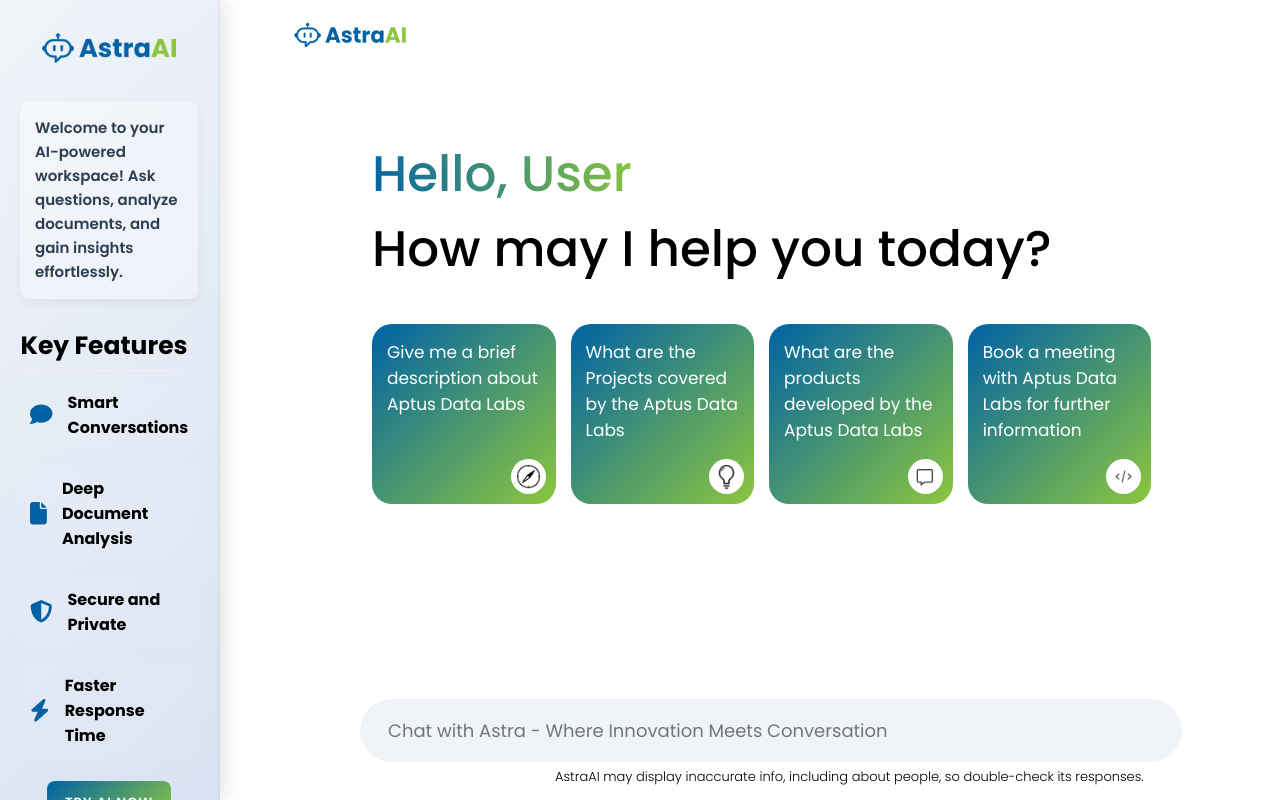
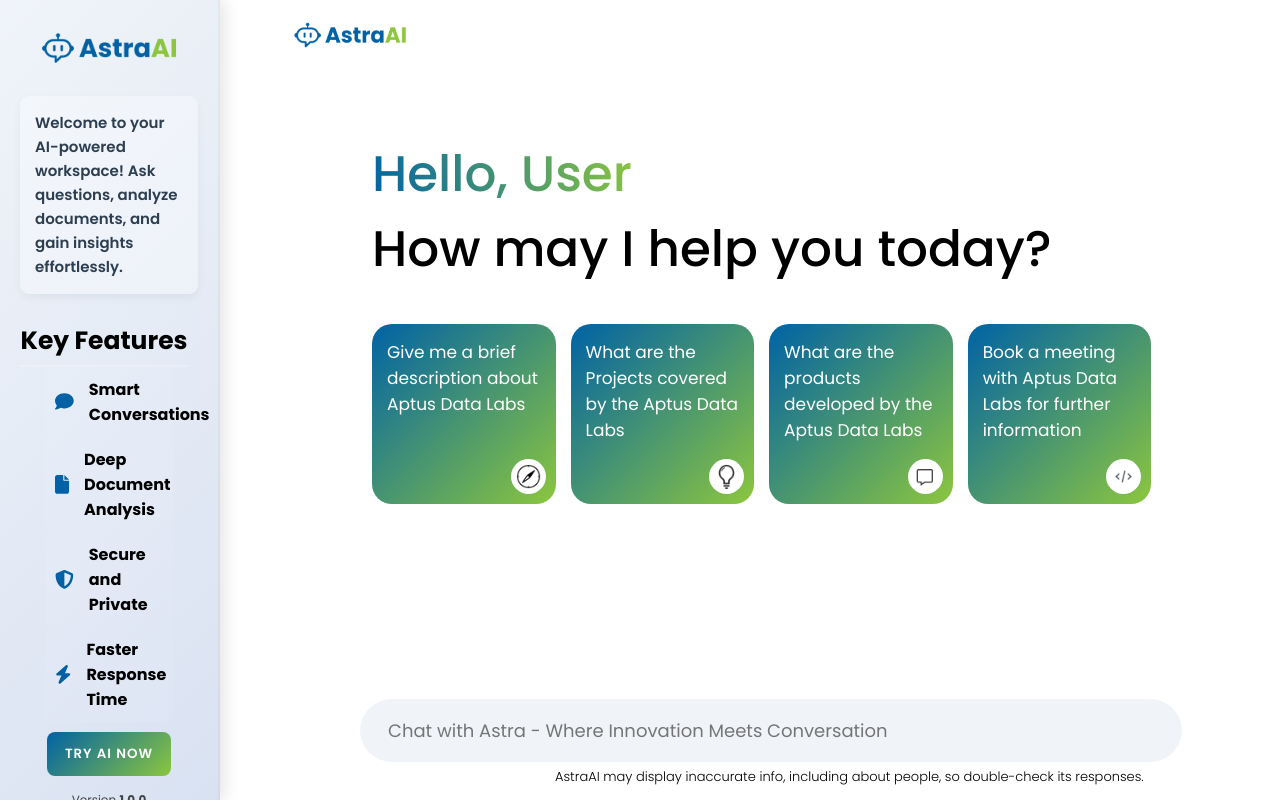
Before and after one commit to rahulAptus/Aptus-AstraAI-Bot, a React (Vite) app in the folder Frontend/: page / in a window 1280 px wide. Built offline with nearby package versions, Linux system fonts and the light colour scheme; a web font is replaced by a local one.

Commit message:
Changes in Sidebar

```diff
--- a/Frontend/src/Components/SideBar/SideBar.css
+++ b/Frontend/src/Components/SideBar/SideBar.css
@@ -113,7 +113,7 @@
   display: flex;
   align-items: center;
   justify-content: center;
-  margin-bottom: 20px;
+  margin-bottom: 15px;
 }
 
 .title {
@@ -129,39 +129,44 @@
   color: #00bfff;
 }
 
-
-
 .features-title {
   font-size: 25px;
   font-weight: bold;
   margin-top: 8px;
   border-bottom: 2px solid #ffffff30;
   padding-bottom: 5px;
-    margin-right:10px;
+  margin-right: 10px;
 }
 
 .features {
   list-style: none;
-    padding: 0;
+  width: 100%; /* Use full width of sidebar */
+  display: flex;
+  flex-direction: column; /* Stack items vertically */
+  align-items: flex-start; /* Align items to the left */
+  padding: 0px 25px; /* Add padding for better spacing */
 }
 
 .feature-item {
-    font-size: 18px;
-    margin: 8px 0;
   display: flex;
-    align-items: center;
-    gap: 8px;
+  align-items: center; /* Align icon and text horizontally */
+  font-size: 15px;
+  cursor: pointer; /* Make it clickable */
+  width: 100%; /* Take full width for alignment */
 }
 
-.icon {
+.feature-item h4 {
+  margin: 0;
   font-size: 16px;
+  color: #000; /* Adjust text color if needed */
+  font-weight: 700;
 }
 
 .cta {
   text-align: center;
-    margin-top: 15px;
+  margin-top: 10px;
 }
-.try-btn{
+.try-btn {
   background: linear-gradient(135deg, #0062a5, #8cc63e);
   color: white;
   border: none;
```
Lines whose indentation alone changed are shown as unchanged.
